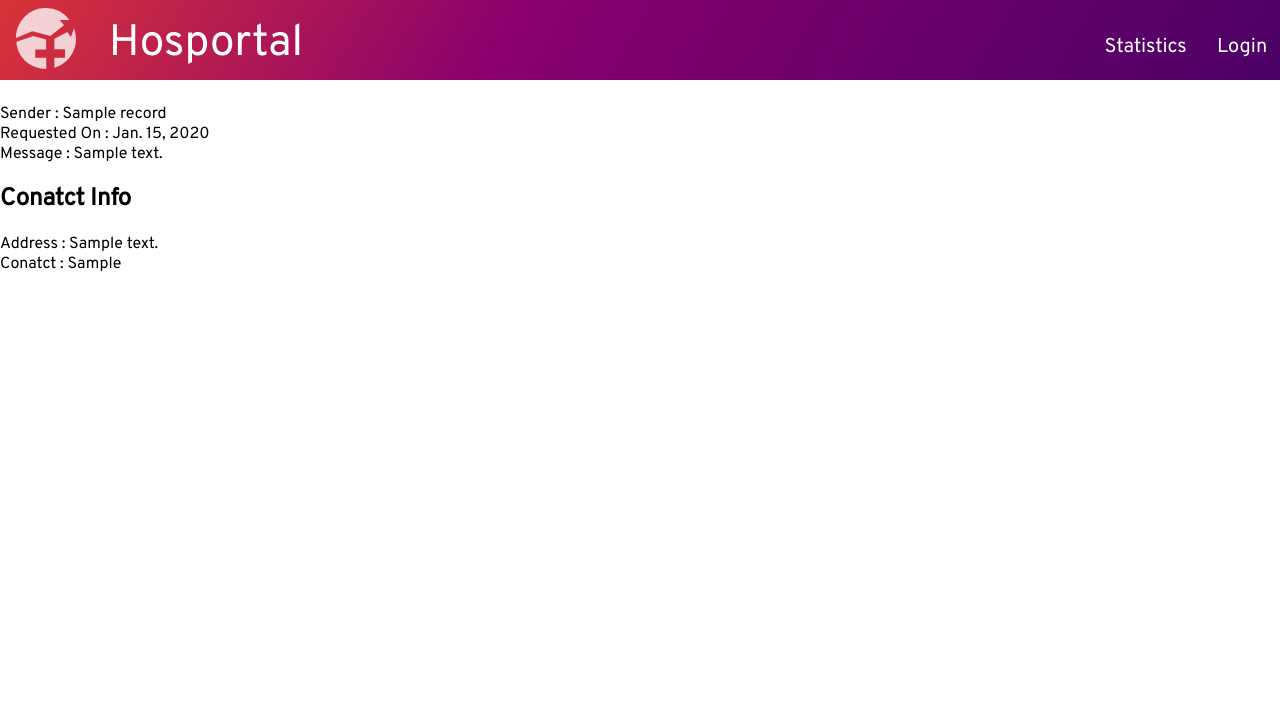
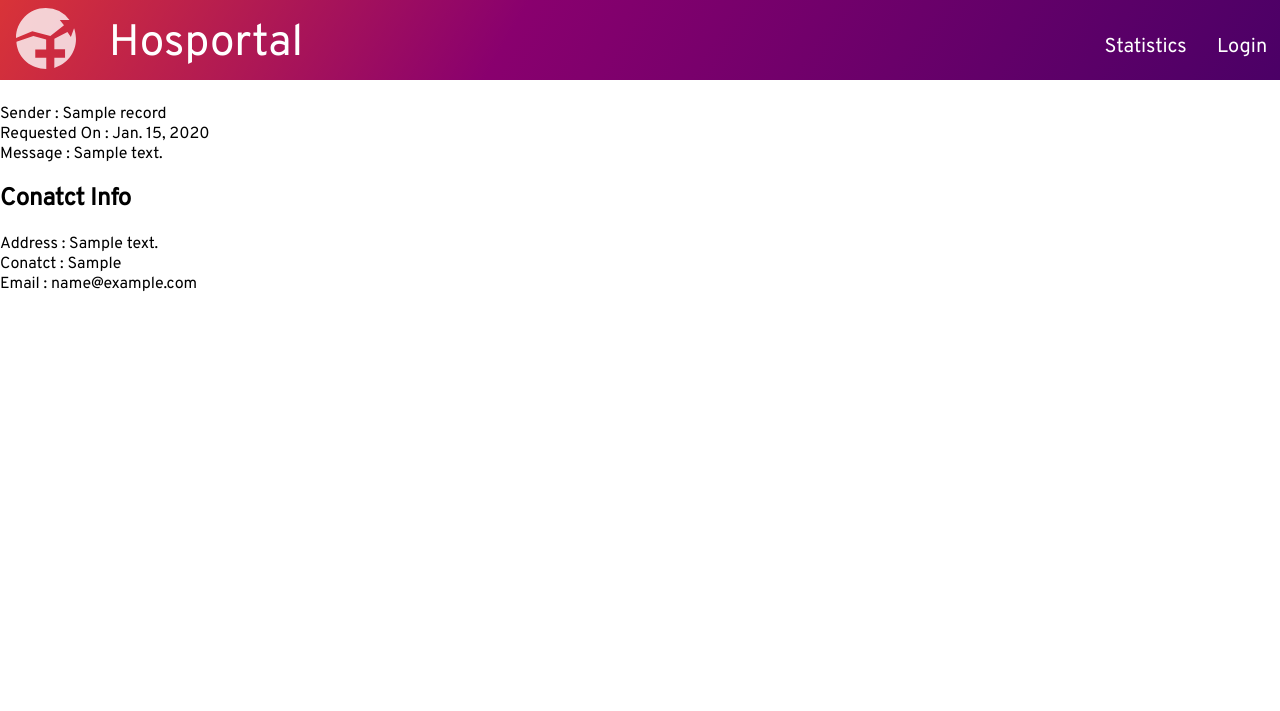
Before and after one commit to AvishrantsSh/Hackathon, a Django app: page /requests/00000000-0000-0000-0000-000000000001/ in a window 1280 px wide. Shown: the top 711 px of the page. Run offline with Django 3.2, Linux system fonts and the light colour scheme; tables that the repository leaves empty hold one stand-in row (values such as "Sample post"); some web fonts are replaced.

```diff
--- a/Hackathon/settings.py
+++ b/Hackathon/settings.py
@@ -71,6 +71,7 @@ TEMPLATES = [
 
 WSGI_APPLICATION = 'Hackathon.wsgi.application'
 
+## python3 manage.py makemigrations central
 ## python3 manage.py makemigrations
 ## python3 manage.py migrate
 ##
--- a/central/models.py
+++ b/central/models.py
@@ -8,6 +8,7 @@ class Hospital_Records(models.Model):
     id = models.UUIDField(primary_key=True, default=uuid4)
     name = models.CharField(max_length=20, default='None')
     address = models.TextField()
+    email = models.EmailField(default='test@example.com')
     contact = models.CharField(default='0123456789', max_length=10, validators=[RegexValidator(r'^\d{1,10}$')])
     region = models.CharField(default='', max_length=20)
     country = models.CharField(default='India', max_length=20)
--- a/central/templatetags/customfilter.py
+++ b/central/templatetags/customfilter.py
@@ -51,3 +51,7 @@ def address(value):
 @register.filter
 def contact(value):
     return Hospital_Records.objects.get(id=value).contact
+
+@register.filter
+def email(value):
+    return Hospital_Records.objects.get(id=value).email
--- a/templates/h_details.html
+++ b/templates/h_details.html
@@ -32,6 +32,9 @@
 
 				<tr>
 					<td id="basic_left"> Address: </td>	<td id="basic_right">{{object.address}}</td>
+				</tr>
+				<tr>
+					<td id="basic_left"> Email: </td>	<td id="basic_right">{{object.email}}</td>
 				</tr>
 				<tr>
 					<td id="basic_left"> Contact Info: </td>	<td id="basic_right">{{object.contact}}</td>
--- a/templates/view_req.html
+++ b/templates/view_req.html
@@ -18,7 +18,7 @@
         <h2>Conatct Info</h2>
         Address : {{object.sender|address}}<br>
         Conatct : {{object.sender|contact}}<br>
-
+        Email : {{object.sender|email}}
     {%else%}
         All Clear. Nothing to show
     {%endif%}
```
Also changed, not shown: central/migrations/0004_hospital_records_email.py (added).
